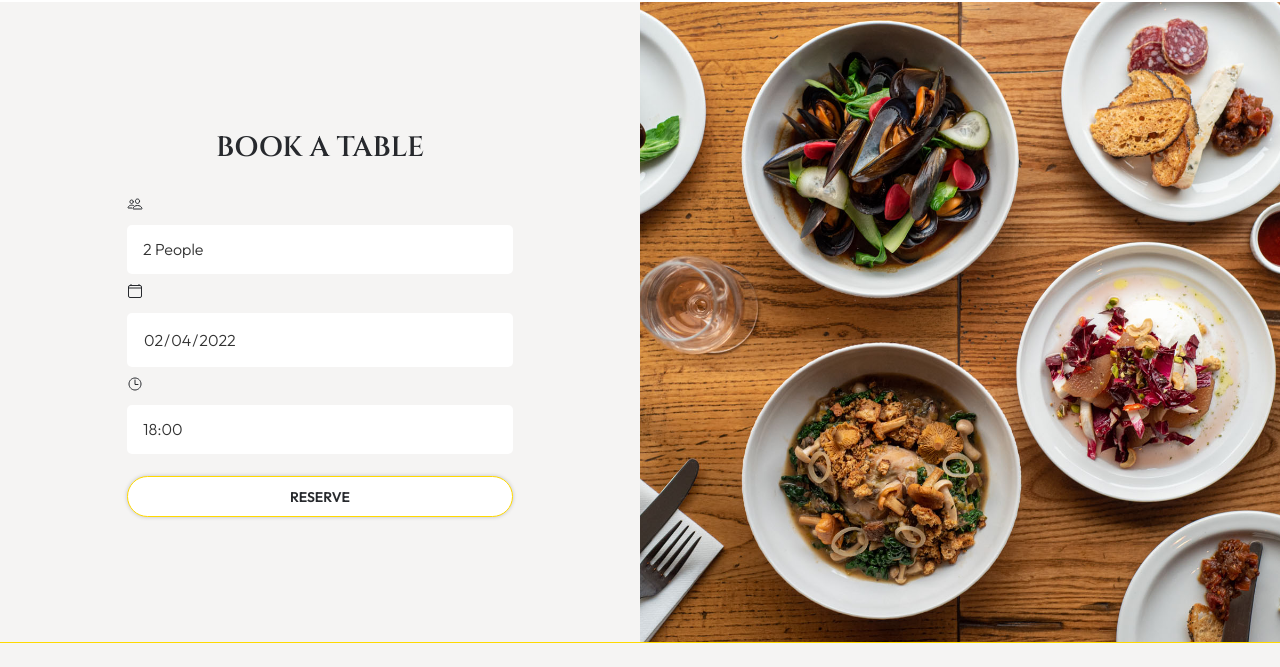
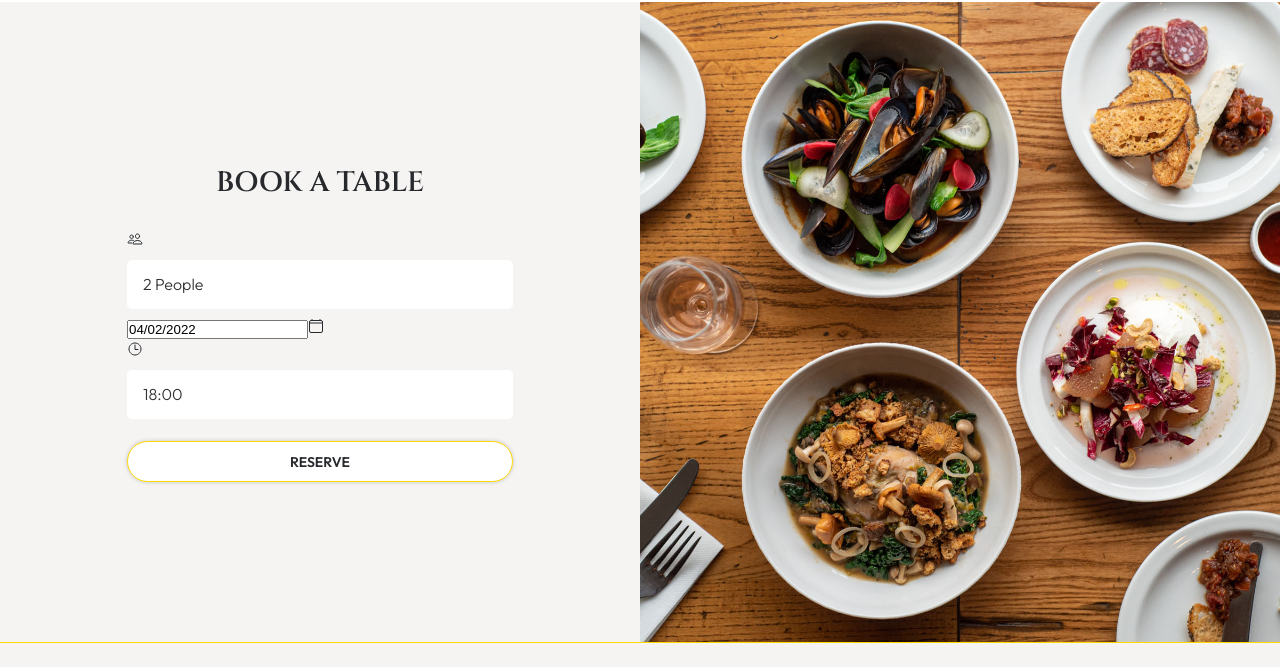
Before and after one commit to ozngnr/the-nook-website, a Gatsby site: page / in a window 1280 px wide. Shown: the part 1501-2168 px from the top of the page. Built offline with nearby package versions, Linux system fonts and the light colour scheme; Gatsby itself is replaced by a stand-in of ours; a web font is replaced by a local one.

Commit message:
datepicker-update

```diff
--- a/package.json
+++ b/package.json
@@ -26,6 +26,7 @@
     "moment": "^2.29.1",
     "prop-types": "^15.8.1",
     "react": "^17.0.1",
+    "react-datepicker": "^4.6.0",
     "react-dom": "^17.0.1",
     "react-helmet": "^6.1.0",
     "react-icons": "^4.3.1"
--- a/src/components/reservations.js
+++ b/src/components/reservations.js
@@ -1,6 +1,9 @@
 import React, { useState } from "react"
 import { StaticImage } from "gatsby-plugin-image"
 import * as styles from "../styles/reservations.module.css"
+import "react-datepicker/dist/react-datepicker.css"
+import DatePicker from "react-datepicker"
+
 import moment from "moment"
 import {
   IoCalendarClearOutline,
@@ -14,7 +17,7 @@ const BASE_URL =
 
 export default function Reservations() {
   const [partySize, setPartySize] = useState("2")
-  const [date, setDate] = useState(moment().format("YYYY-MM-DD"))
+  const [date, setDate] = useState(new Date())
   const [time, setTime] = useState("18:00")
   //create time options for form select
   const createTimeOptions = (startTime, endTime) => {
@@ -29,9 +32,12 @@ export default function Reservations() {
 
   const handleSubmit = e => {
     e.preventDefault()
-    window.open(`${BASE_URL}&partysize=${partySize}&datetime=${date}T${time}`)
+
+    const formattedDate = moment(date).format("YYYY-MM-DD")
+    window.open(
+      `${BASE_URL}&partysize=${partySize}&datetime=${formattedDate}T${time}`
+    )
   }
-  console.log(partySize, date, time)
 
   return (
     <section className={styles.reservations} id="reservations">
@@ -54,21 +60,18 @@ export default function Reservations() {
             </select>
           </div>
           <div className={styles.styledField}>
+            <DatePicker
+              className={styles.datePicker}
+              popperClassName={styles.datePopper}
+              selected={date}
+              onChange={value => setDate(value)}
+              dateFormat="dd/MM/yyyy"
+            />
             <IoCalendarClearOutline className={styles.inputIcon} />
-            <input
-              type="date"
-              name="date"
-              id="date"
-              placeholder="Select Date"
-              value={date}
-              onChange={e => setDate(e.target.value)}
-            />
           </div>
           <div className={styles.styledField}>
             <IoTimeOutline className={styles.inputIcon} />
             <select
-              id="time-picker"
-              name="time-picker"
               value={time}
               placeholder="Select Time"
               onChange={e => setTime(e.target.value)}
--- a/src/styles/reservations.module.css
+++ b/src/styles/reservations.module.css
@@ -25,8 +25,8 @@
   position: relative;
 }
 
-.reservations__form select,
-.reservations__form input[type="date"] {
+.date-picker,
+.reservations__form select {
   font-size: 1rem;
   font-weight: var(--fw-light);
   width: 100%;
@@ -39,14 +39,6 @@
   color: #333;
   cursor: pointer;
   -webkit-appearance: none;
-}
-.reservations__form input[type="date"] {
-  text-align: left;
-}
-.reservations__form input[type="date"]::-webkit-calendar-picker-indicator {
-  opacity: 0;
-  margin-left: 0;
-  cursor: pointer;
 }
 
 .reservations__form input::-webkit-datetime-edit-day-field:focus,
```
Also changed, not shown: 1 other file.
